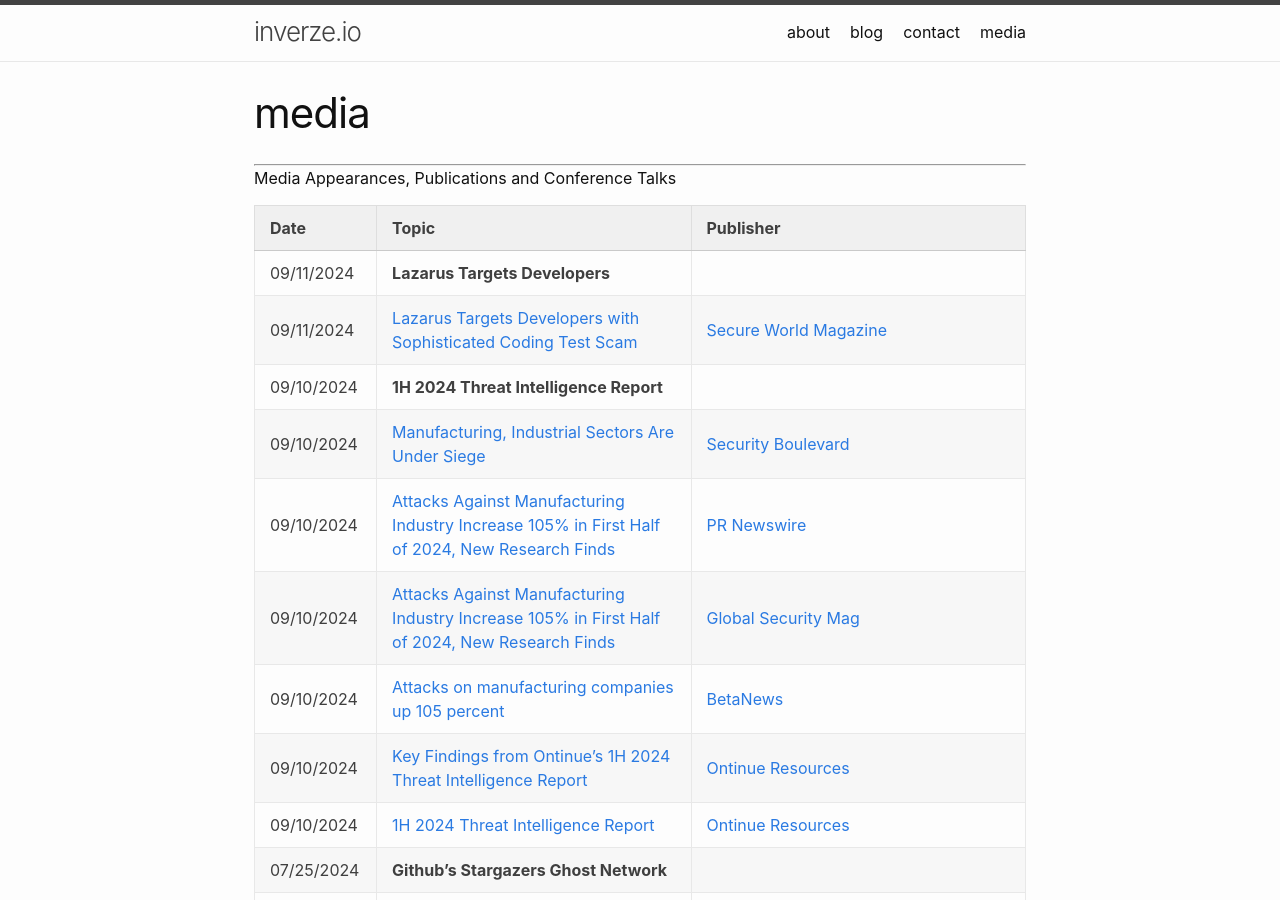
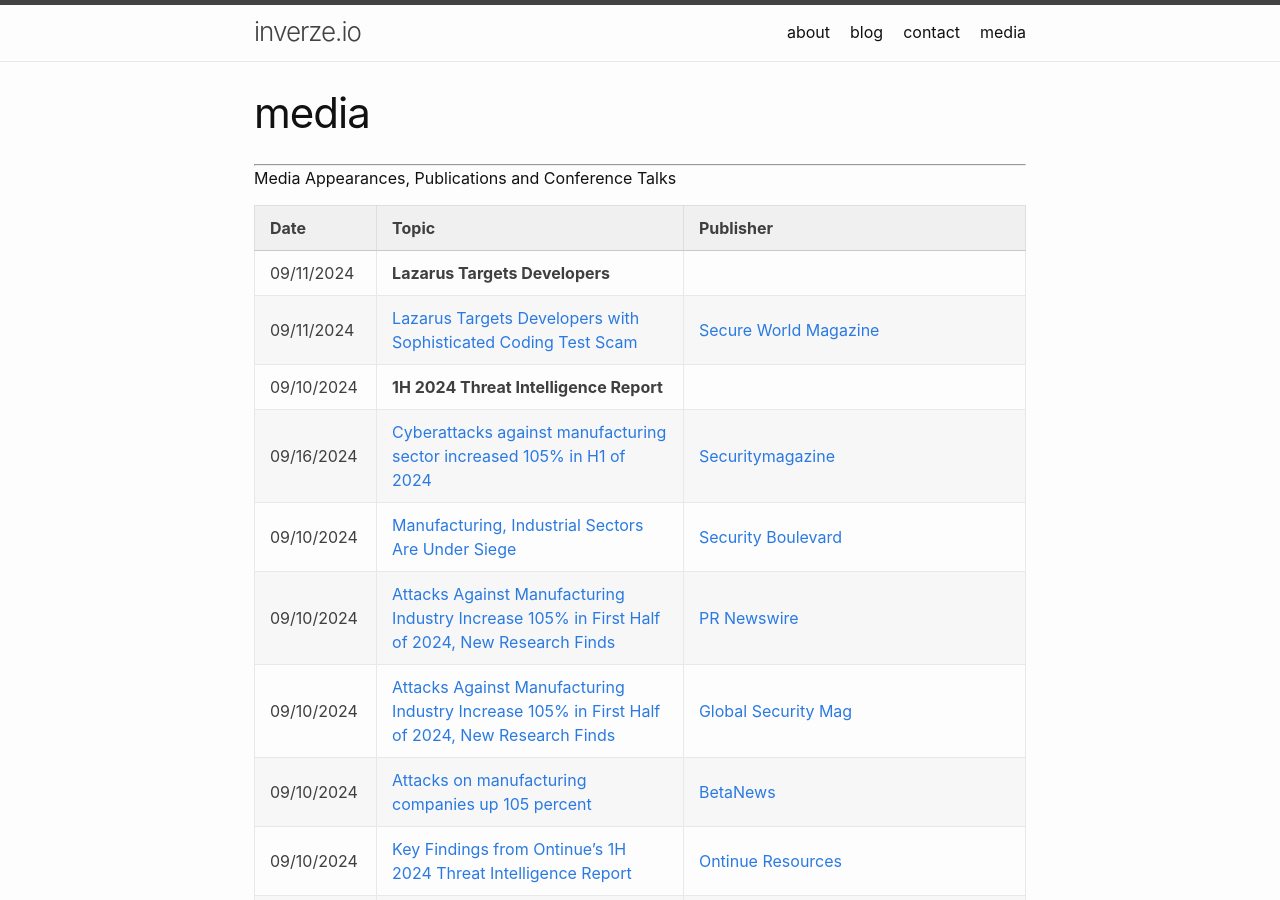
Before and after one commit to inverzeio/blog, a Jekyll site: the page built from media.md, in a window 1280 px wide and 900 px high. Built offline with Jekyll 4.4.1, drawn with Linux system fonts in a browser that asks for light colours.

Commit message:
Update media.md

```diff
--- a/media.md
+++ b/media.md
@@ -12,6 +12,7 @@
 | 09/11/2024 | **Lazarus Targets Developers** ||
 | 09/11/2024 | [Lazarus Targets Developers with Sophisticated Coding Test Scam](https://www.secureworld.io/industry-news/lazarus-developers-coding-test-scam) | [Secure World Magazine](https://www.secureworld.io) |
 | 09/10/2024 | **1H 2024 Threat Intelligence Report** ||
+| 09/16/2024 | [Cyberattacks against manufacturing sector increased 105% in H1 of 2024](https://www.securitymagazine.com/articles/101043-cyberattacks-against-manufacturing-sector-increased-105-in-h1-of-2024) | [Securitymagazine](https://www.securitymagazine.com) |
 | 09/10/2024 | [Manufacturing, Industrial Sectors Are Under Siege](https://securityboulevard.com/2024/09/manufacturing-industrial-sectors-are-under-siege/) | [Security Boulevard](securityboulevard.com) |
 | 09/10/2024 | [Attacks Against Manufacturing Industry Increase 105% in First Half of 2024, New Research Finds ](https://www.prnewswire.com/news-releases/attacks-against-manufacturing-industry-increase-105-in-first-half-of-2024-new-research-finds-302243000.html) | [PR Newswire](https://www.prnewswire.com)
 | 09/10/2024 | [Attacks Against Manufacturing Industry Increase 105% in First Half of 2024, New Research Finds](https://www.globalsecuritymag.fr/attacks-against-manufacturing-industry-increase-105-in-first-half-of-2024-new.html) | [Global Security Mag](https://www.globalsecuritymag.fr)
```
